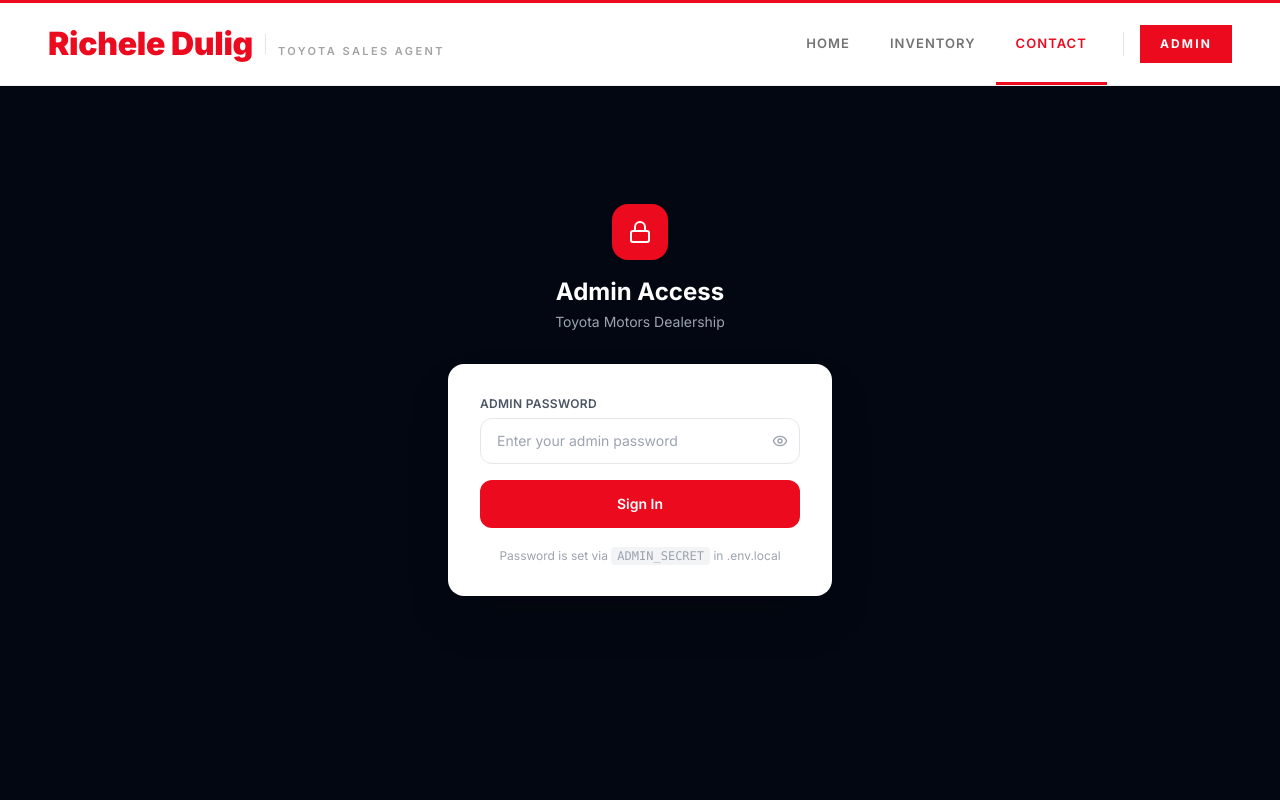
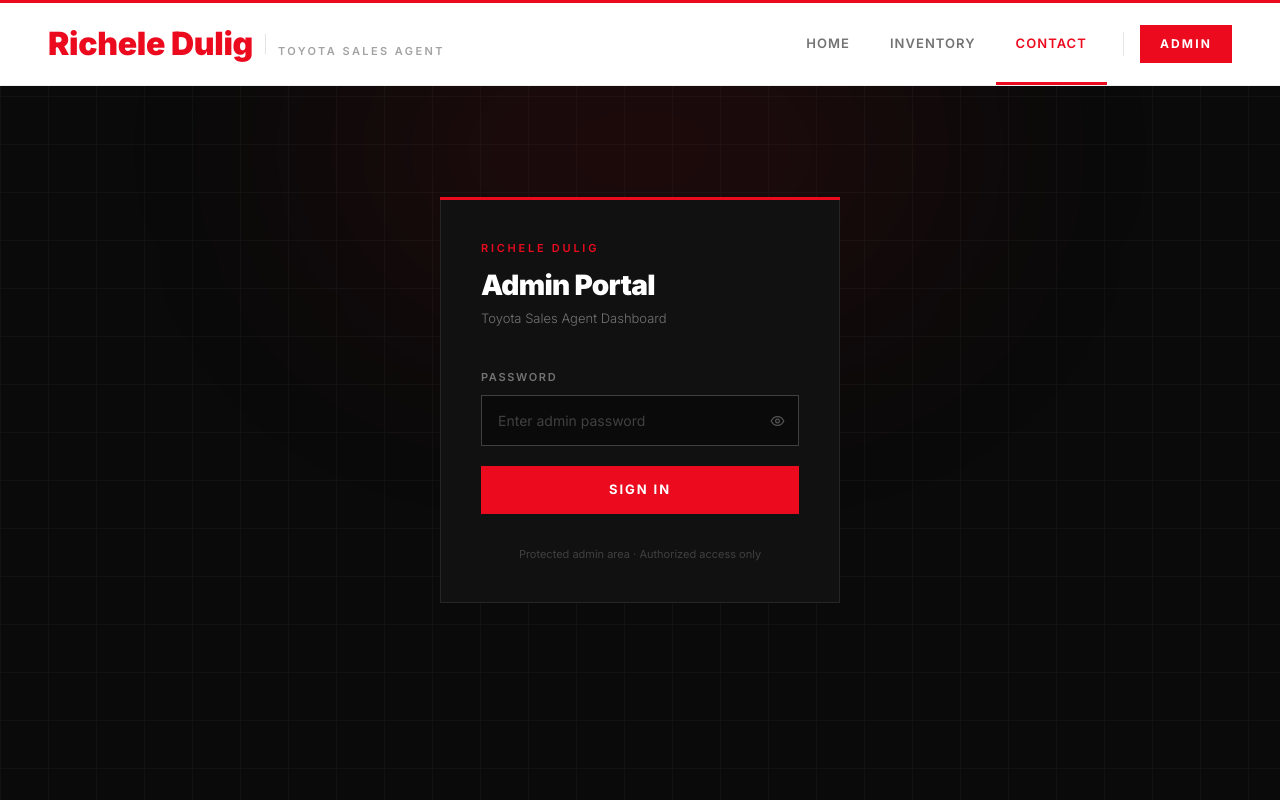
Before and after one commit to kenkenodaks/toyota, a Next.js app: page /admin/login in a window 1280 px wide. Shown: the top 800 px of the page. Built offline with nearby package versions, Linux system fonts and the light colour scheme.

Commit message:
redesign: elegant dark admin login + toast error notification

```diff
--- a/app/admin/login/page.tsx
+++ b/app/admin/login/page.tsx
@@ -1,9 +1,9 @@
 'use client';
 
-import { useState } from 'react';
+import { useState, useEffect } from 'react';
 import { useRouter } from 'next/navigation';
-import { motion } from 'framer-motion';
-import { Lock, Loader2, Eye, EyeOff } from 'lucide-react';
+import { motion, AnimatePresence } from 'framer-motion';
+import { Loader2, Eye, EyeOff, ShieldAlert, X } from 'lucide-react';
 
 export default function AdminLoginPage() {
   const [password, setPassword] = useState('');
@@ -11,6 +11,13 @@ export default function AdminLoginPage() {
   const [loading, setLoading] = useState(false);
   const [error, setError] = useState('');
   const router = useRouter();
+
+  // Auto-dismiss error after 4s
+  useEffect(() => {
+    if (!error) return;
+    const t = setTimeout(() => setError(''), 4000);
+    return () => clearTimeout(t);
+  }, [error]);
 
   const handleSubmit = async (e: React.FormEvent) => {
     e.preventDefault();
@@ -24,9 +31,7 @@ export default function AdminLoginPage() {
         body: JSON.stringify({ password }),
       });
 
-      if (!res.ok) {
-        throw new Error('Invalid password. Please try again.');
-      }
+      if (!res.ok) throw new Error('Invalid password. Please try again.');
 
       const { token } = await res.json();
       localStorage.setItem('admin_token', token);
@@ -39,64 +44,126 @@ export default function AdminLoginPage() {
   };
 
   return (
-    <div className="min-h-screen bg-gray-950 flex items-center justify-center px-6">
+    <div className="min-h-screen bg-[#0A0A0A] flex items-center justify-center px-6 relative overflow-hidden">
+
+      {/* Background texture — subtle grid */}
+      <div
+        className="absolute inset-0 opacity-[0.03]"
+        style={{
+          backgroundImage: 'linear-gradient(#fff 1px, transparent 1px), linear-gradient(90deg, #fff 1px, transparent 1px)',
+          backgroundSize: '48px 48px',
+        }}
+      />
+
+      {/* Red accent glow */}
+      <div className="absolute top-0 left-1/2 -translate-x-1/2 w-[600px] h-[300px] bg-brand-red/10 blur-[120px] rounded-full pointer-events-none" />
+
+      {/* Toast error notification */}
+      <AnimatePresence>
+        {error && (
+          <motion.div
+            initial={{ opacity: 0, y: -20, scale: 0.95 }}
+            animate={{ opacity: 1, y: 0, scale: 1 }}
+            exit={{ opacity: 0, y: -20, scale: 0.95 }}
+            transition={{ duration: 0.25, ease: 'easeOut' }}
+            className="fixed top-6 left-1/2 -translate-x-1/2 z-50 flex items-center gap-3 bg-[#1a0a0a] border border-brand-red/40 text-white px-5 py-3.5 shadow-2xl shadow-black/50 min-w-[300px] max-w-sm"
+          >
+            {/* Red left accent */}
+            <div className="w-[3px] h-8 bg-brand-red shrink-0 rounded-full" />
+
+            <ShieldAlert size={16} className="text-brand-red shrink-0" />
+
+            <div className="flex-1">
+              <p className="text-[12px] font-bold text-brand-red uppercase tracking-widest">
+                Access Denied
+              </p>
+              <p className="text-[13px] text-neutral-300 mt-0.5">{error}</p>
+            </div>
+
+            {/* Progress bar */}
+            <button
+              onClick={() => setError('')}
+              className="text-neutral-600 hover:text-white transition-colors shrink-0"
+            >
+              <X size={15} />
+            </button>
+
+            {/* Auto-dismiss progress bar */}
+            <motion.div
+              className="absolute bottom-0 left-0 h-[2px] bg-brand-red"
+              initial={{ width: '100%' }}
+              animate={{ width: '0%' }}
+              transition={{ duration: 4, ease: 'linear' }}
+            />
+          </motion.div>
+        )}
+      </AnimatePresence>
+
+      {/* Card */}
       <motion.div
-        initial={{ opacity: 0, y: 24 }}
+        initial={{ opacity: 0, y: 28 }}
         animate={{ opacity: 1, y: 0 }}
-        transition={{ duration: 0.5 }}
-        className="w-full max-w-sm"
+        transition={{ duration: 0.55, ease: 'easeOut' }}
+        className="relative w-full max-w-[400px]"
       >
-        {/* Logo */}
-        <div className="text-center mb-8">
-          <div className="w-14 h-14 bg-brand-red rounded-2xl flex items-center justify-center mx-auto mb-4">
-            <Lock size={24} className="text-white" />
+        {/* Top red accent line */}
+        <div className="h-[3px] bg-brand-red w-full" />
+
+        <div className="bg-[#111111] border border-neutral-800 border-t-0 p-10">
+
+          {/* Header */}
+          <div className="mb-10">
+            <span className="block text-[11px] font-semibold text-brand-red uppercase tracking-[0.25em] mb-3">
+              Richele Dulig
+            </span>
+            <h1 className="text-[28px] font-black text-white tracking-tight leading-tight">
+              Admin Portal
+            </h1>
+            <p className="text-neutral-500 text-[13px] mt-1.5 font-light">
+              Toyota Sales Agent Dashboard
+            </p>
           </div>
-          <h1 className="text-2xl font-bold text-white">Admin Access</h1>
-          <p className="text-gray-400 text-sm mt-1">Toyota Motors Dealership</p>
-        </div>
 
-        {/* Form */}
-        <div className="bg-white rounded-2xl p-8 shadow-2xl">
-          <form onSubmit={handleSubmit} className="space-y-4">
+          {/* Form */}
+          <form onSubmit={handleSubmit} className="space-y-5">
             <div>
-              <label className="block text-xs font-semibold text-gray-600 uppercase tracking-wide mb-1.5">
-                Admin Password
+              <label className="block text-[11px] font-semibold text-neutral-500 uppercase tracking-[0.15em] mb-2.5">
+                Password
               </label>
               <div className="relative">
                 <input
                   type={showPw ? 'text' : 'password'}
                   value={password}
                   onChange={(e) => setPassword(e.target.value)}
-                  placeholder="Enter your admin password"
+                  placeholder="Enter admin password"
                   required
-                  className="w-full px-4 py-3 pr-10 border border-gray-200 rounded-xl text-sm focus:outline-none focus:ring-2 focus:ring-brand-red/30 focus:border-brand-red transition-all"
+                  className="w-full bg-[#0A0A0A] border border-neutral-700 text-white text-[14px] px-4 py-3.5 pr-11 focus:outline-none focus:border-brand-red transition-colors duration-200 placeholder:text-neutral-700"
                 />
                 <button
                   type="button"
                   onClick={() => setShowPw(!showPw)}
-                  className="absolute right-3 top-1/2 -translate-y-1/2 text-gray-400 hover:text-gray-600"
+                  className="absolute right-3.5 top-1/2 -translate-y-1/2 text-neutral-600 hover:text-neutral-400 transition-colors"
                 >
-                  {showPw ? <EyeOff size={16} /> : <Eye size={16} />}
+                  {showPw ? <EyeOff size={15} /> : <Eye size={15} />}
                 </button>
               </div>
             </div>
 
-            {error && (
-              <p className="text-red-500 text-sm bg-red-50 px-3 py-2 rounded-lg">{error}</p>
-            )}
-
             <button
               type="submit"
               disabled={loading}
-              className="w-full py-3.5 bg-brand-red text-white rounded-xl font-semibold text-sm hover:bg-red-700 transition-colors disabled:opacity-60 flex items-center justify-center gap-2"
+              className="w-full bg-brand-red text-white py-3.5 text-[13px] font-bold tracking-[0.15em] uppercase hover:bg-[#C8001A] transition-colors duration-200 disabled:opacity-50 flex items-center justify-center gap-2.5"
             >
-              {loading && <Loader2 size={15} className="animate-spin" />}
-              Sign In
+              {loading
+                ? <><Loader2 size={14} className="animate-spin" /> Verifying...</>
+                : 'Sign In'
+              }
             </button>
           </form>
 
-          <p className="text-center text-xs text-gray-400 mt-5">
-            Password is set via <code className="bg-gray-100 px-1.5 py-0.5 rounded">ADMIN_SECRET</code> in .env.local
+          {/* Footer note */}
+          <p className="text-[11px] text-neutral-700 mt-8 text-center">
+            Protected admin area · Authorized access only
           </p>
         </div>
       </motion.div>
```
